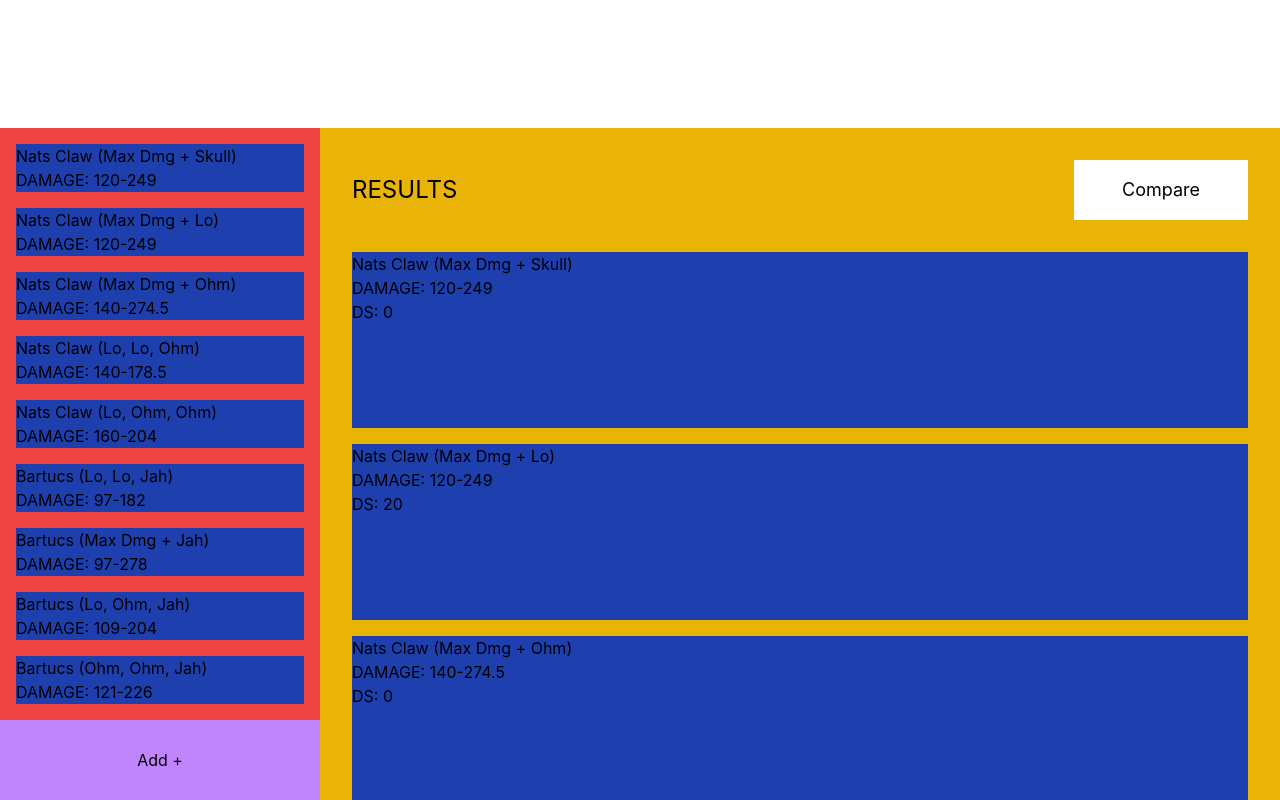
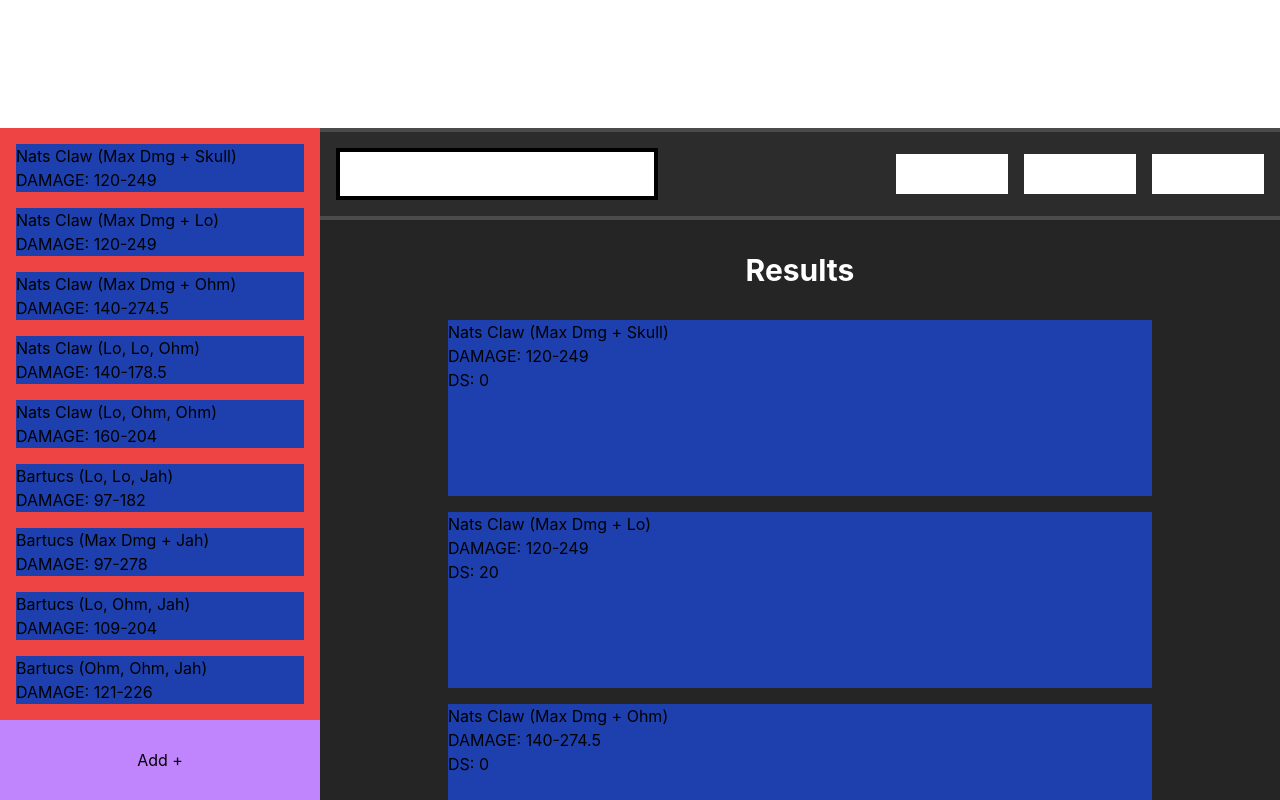
Before and after one commit to Druage/D2_Weapon_Comparison, a Next.js app: page / in a window 1280 px wide. Built offline with nearby package versions, Linux system fonts and the light colour scheme.

Commit message:
Add dark styles to comparsionlist

```diff
--- a/src/components/ComparisonList.tsx
+++ b/src/components/ComparisonList.tsx
@@ -4,14 +4,25 @@ import {FAKE_WEAPONS_TO_TEST} from "../data/data";
 
 export default function ComparisonList() {
 
-    return <div className={"absolute top-0 bottom-0 right-0 left-80 bg-yellow-500 p-8 overflow-scroll"}>
-
-        <div className={"flex flex-row justify-between items-center mb-8"}>
-            <h1 className={"text-2xl"}>RESULTS</h1>
-            <button className={"h-full bg-white py-4 px-12 text-lg"}>Compare</button>
+    const CompareHeader = () => <div
+        className={"flex flex-row justify-between items-center bg-[#2C2C2C] p-4 border-y-4 border-[#4B4B4B]"}>
+        <button
+            className={"h-full bg-white py-2 px-16 text-xl bg-[#272020] text-white font-bold text-xl border-4 border-black flex items-center justify-center"}>Compare
+            Weapons
+        </button>
+        <div className={"flex flex-row gap-4"}>
+            {_.range(3).map(it => <div className={"w-28 h-10 bg-white"}/>)}
         </div>
 
-        <div className={"flex flex-col gap-4"}>
+    </div>
+
+    return <div className={"absolute top-0 bottom-0 right-0 left-80 bg-[#252525] overflow-y-scroll"}>
+
+        <CompareHeader/>
+
+        <div className={"flex flex-col items-center gap-4 py-8 px-32"}>
+
+            <h1 className={"text-3xl font-bold text-white mb-4"}>Results</h1>
             {FAKE_WEAPONS_TO_TEST.map((it, index) => <WeaponItem key={index}
                                                                  simplified={false}
                                                                  name={it.name}
--- a/src/components/WeaponItem.tsx
+++ b/src/components/WeaponItem.tsx
@@ -6,12 +6,12 @@ interface Props {
 
 export default function WeaponItem({simplified, name, low, high, ds, undeadED, demonED}: Props & Weapon) {
 
-    const SimplifiedVersion = () => <div className={"bg-blue-800"}>
+    const SimplifiedVersion = () => <div className={"w-full bg-blue-800"}>
         <div>{name}</div>
         <span>DAMAGE: {low}</span>-<span>{high}</span>
     </div>;
 
-    const ExpandedVersion = () => <div className={"bg-blue-800 h-44"}>
+    const ExpandedVersion = () => <div className={"w-full bg-blue-800 h-44"}>
         <div>{name}</div>
         <span>DAMAGE: {low}</span>-<span>{high}</span>
         <div>DS: {ds}</div>
```
